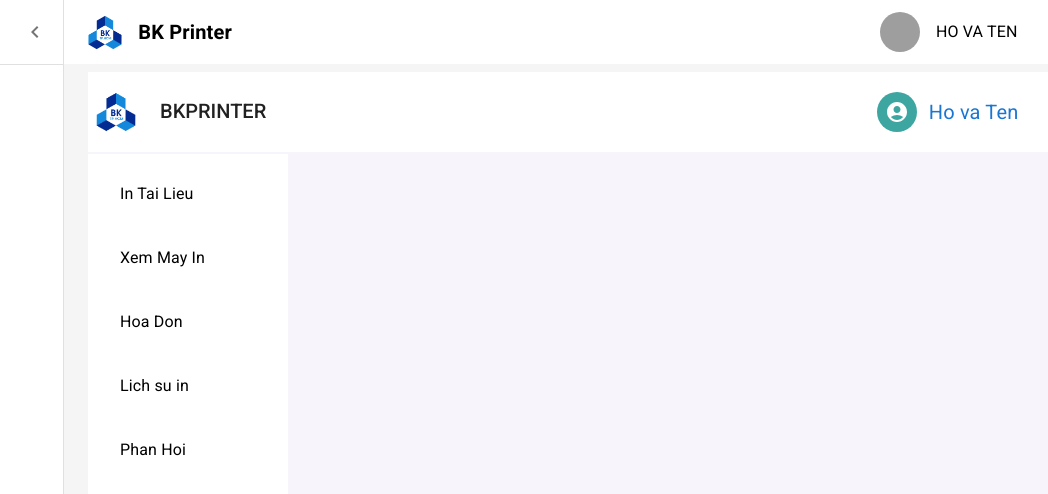
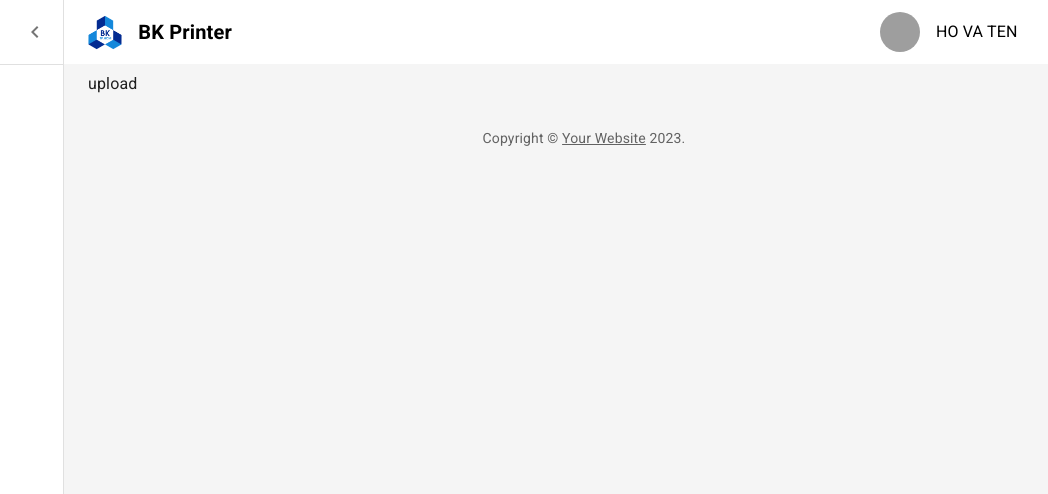
Before and after one commit to toannguyen3107/bkprinter, a React (Vite) app in the folder frontend/: page /app/print in a window 1280 px wide. Shown: the top 494 px of the page, without its empty margins (176-1224 px from the left). Built offline with nearby package versions, Linux system fonts and the light colour scheme; grey boxes are pictures that could not be loaded.

Commit message:
update upload

```diff
--- a/frontend/src/pages/Print/Upload.jsx
+++ b/frontend/src/pages/Print/Upload.jsx
@@ -10,10 +10,7 @@ const PageExample = () => {
     <h1>Hello world</h1>
   );
   return (
-        <Box sx={{bgcolor: '#F8F4FC', height: '100vh'}}>
-            <Header />
-            <Sidebar />
-        </Box>
+      <div>upload</div>
   )
 }
 
```
